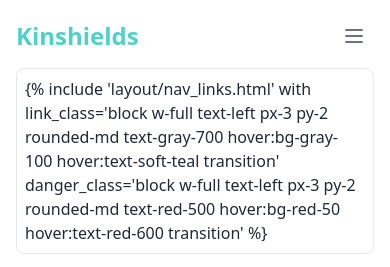
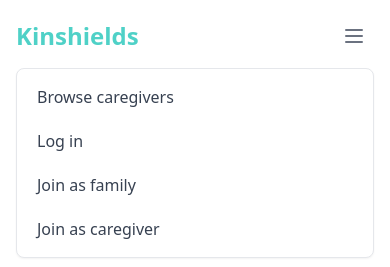
Before and after one commit to photon-e/nanny-app, a Django app: page / in a window 390 px wide, after a click on "Toggle navigation". Shown: the top 267 px of the page. Run offline with Django 4.2, Linux system fonts and the light colour scheme; grey boxes labelled with a size stand in for pictures from a placeholder-image service; some libraries are stand-ins or nearby versions.

Commit message:
Fix desktop nav rendering by inlining navigation links

```diff
--- a/templates/layout/base.html
+++ b/templates/layout/base.html
@@ -49,22 +49,46 @@
                 </svg>
             </button>
 
-            <nav class="hidden md:flex items-center space-x-4">
-                {% include 'layout/nav_links.html' with
-                    link_class='text-sm font-medium text-gray-700 hover:text-soft-teal transition'
-                    danger_class='text-sm font-medium text-red-500 hover:text-red-600 transition'
-                %}
+            <nav class="hidden md:flex items-center justify-end gap-x-4 gap-y-2 flex-wrap">
+                <a href="{% url 'caregiver_list' %}" class="text-sm font-medium text-gray-700 hover:text-soft-teal transition">Browse caregivers</a>
+
+                {% if user.is_authenticated %}
+                    {% if user.is_family %}
+                        <a href="{% url 'family_dashboard' %}" class="text-sm font-medium text-gray-700 hover:text-soft-teal transition">Family dashboard</a>
+                    {% elif user.is_caregiver %}
+                        <a href="{% url 'caregiver_dashboard' %}" class="text-sm font-medium text-gray-700 hover:text-soft-teal transition">Caregiver dashboard</a>
+                    {% endif %}
+
+                    <a href="{% url 'inbox' %}" class="text-sm font-medium text-gray-700 hover:text-soft-teal transition">Messages</a>
+                    <a href="{% url 'account_logout' %}" class="text-sm font-medium text-red-500 hover:text-red-600 transition">Log out</a>
+                {% else %}
+                    <a href="{% url 'account_login' %}" class="text-sm font-medium text-gray-700 hover:text-soft-teal transition">Log in</a>
+                    <a href="{% url 'family_signup' %}" class="text-sm font-medium text-gray-700 hover:text-soft-teal transition">Join as family</a>
+                    <a href="{% url 'caregiver_signup' %}" class="text-sm font-medium text-gray-700 hover:text-soft-teal transition">Join as caregiver</a>
+                {% endif %}
             </nav>
         </div>
 
         <nav
             id="mobile-menu"
-            class="mt-3 flex flex-col space-y-1 md:hidden hidden bg-white border border-gray-200 rounded-lg p-2"
+            class="mt-3 flex flex-col space-y-1 md:hidden hidden bg-white border border-gray-200 rounded-lg p-2 shadow-sm"
         >
-            {% include 'layout/nav_links.html' with
-                link_class='block w-full text-left px-3 py-2 rounded-md text-gray-700 hover:bg-gray-100 hover:text-soft-teal transition'
-                danger_class='block w-full text-left px-3 py-2 rounded-md text-red-500 hover:bg-red-50 hover:text-red-600 transition'
-            %}
+            <a href="{% url 'caregiver_list' %}" class="block w-full text-left px-3 py-2 rounded-md text-gray-700 hover:bg-gray-100 hover:text-soft-teal transition">Browse caregivers</a>
+
+            {% if user.is_authenticated %}
+                {% if user.is_family %}
+                    <a href="{% url 'family_dashboard' %}" class="block w-full text-left px-3 py-2 rounded-md text-gray-700 hover:bg-gray-100 hover:text-soft-teal transition">Family dashboard</a>
+                {% elif user.is_caregiver %}
+                    <a href="{% url 'caregiver_dashboard' %}" class="block w-full text-left px-3 py-2 rounded-md text-gray-700 hover:bg-gray-100 hover:text-soft-teal transition">Caregiver dashboard</a>
+                {% endif %}
+
+                <a href="{% url 'inbox' %}" class="block w-full text-left px-3 py-2 rounded-md text-gray-700 hover:bg-gray-100 hover:text-soft-teal transition">Messages</a>
+                <a href="{% url 'account_logout' %}" class="block w-full text-left px-3 py-2 rounded-md text-red-500 hover:bg-red-50 hover:text-red-600 transition">Log out</a>
+            {% else %}
+                <a href="{% url 'account_login' %}" class="block w-full text-left px-3 py-2 rounded-md text-gray-700 hover:bg-gray-100 hover:text-soft-teal transition">Log in</a>
+                <a href="{% url 'family_signup' %}" class="block w-full text-left px-3 py-2 rounded-md text-gray-700 hover:bg-gray-100 hover:text-soft-teal transition">Join as family</a>
+                <a href="{% url 'caregiver_signup' %}" class="block w-full text-left px-3 py-2 rounded-md text-gray-700 hover:bg-gray-100 hover:text-soft-teal transition">Join as caregiver</a>
+            {% endif %}
         </nav>
     </div>
 </header>
@@ -119,15 +143,29 @@
     var menu = document.getElementById('mobile-menu');
     if (!toggle || !menu) return;
 
+    function closeMenu() {
+        menu.classList.add('hidden');
+        toggle.setAttribute('aria-expanded', 'false');
+    }
+
     toggle.addEventListener('click', function() {
         var isHidden = menu.classList.contains('hidden');
         if (isHidden) {
             menu.classList.remove('hidden');
             toggle.setAttribute('aria-expanded', 'true');
         } else {
-            menu.classList.add('hidden');
-            toggle.setAttribute('aria-expanded', 'false');
+            closeMenu();
         }
+    });
+
+    window.addEventListener('resize', function() {
+        if (window.innerWidth >= 768) {
+            closeMenu();
+        }
+    });
+
+    menu.querySelectorAll('a').forEach(function(link) {
+        link.addEventListener('click', closeMenu);
     });
 })();
 </script>
```
